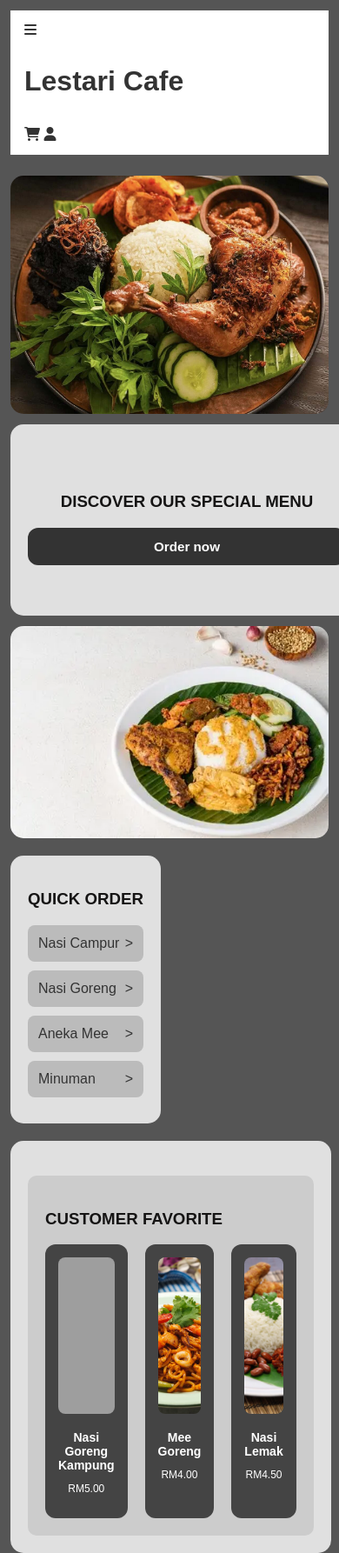
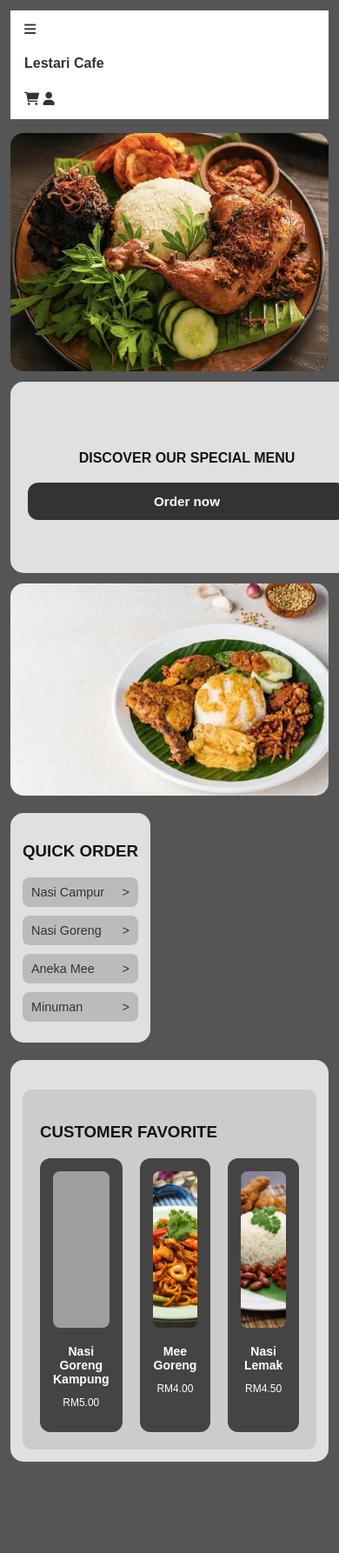
Before and after one commit to LuqmanHakim-DX/Cafe-Lestari-System, a website: page screens/homepage.html in a window 390 px wide. Shown: the top 1786 px of the page at 87% size. After the commit the page ends 1693 px from the top, so only its background shows below. Drawn offline with Linux system fonts and the light colour scheme; grey boxes are pictures that could not be loaded.

Commit message:
fix mobile potrait view

```diff
--- a/stylesheet.css
+++ b/stylesheet.css
@@ -195,11 +195,39 @@ body {
 
 /* --- Responsive --- */
 @media (max-width: 768px) {
-    .home-grid { grid-template-columns: 1fr; }
-    .hero-banner { flex-direction: column; height: auto; }
+    .homepage-body { padding: 12px; }
+    .home-header { padding: 12px 14px; margin-bottom: 16px; }
+    .home-header .logo-text { font-size: 1.1rem; }
+    .home-grid { display: flex; flex-direction: column; gap: 16px; margin-top: 0; }
+    .hero-banner { flex-direction: column; height: auto; gap: 12px; }
+    .hero-img-side { width: 100%; height: 140px; }
+    .menu-highlight-center { padding: 16px; min-height: 140px; }
+    .quick-order, .customer-favorite { padding: 16px; }
+    .menu-item { padding: 10px 12px; font-size: 0.95rem; }
+    .favorite-grid { display: grid; grid-template-columns: 1fr; gap: 12px; }
+    .favorite-card { padding: 12px; }
+    .favorite-card img { height: 150px; object-fit: cover; }
+    .favorite-card h4 { font-size: 0.95rem; margin: 8px 0 4px; }
+    .favorite-card p { font-size: 0.9rem; }
+    .order-now-btn { padding: 12px; font-size: 0.95rem; }
     .page-header, .home-header { flex-wrap: wrap; gap: 12px; }
     .menu-card-footer { flex-direction: column; align-items: stretch; }
     .menu-card-footer span { margin-bottom: 8px; }
+}
+
+@media (max-width: 480px) {
+    .homepage-body { padding: 8px; }
+    .home-header { padding: 10px 12px; }
+    .home-header .logo-text { font-size: 1rem; }
+    .home-header i { font-size: 0.95rem; }
+    .hero-img-side { height: 120px; }
+    .menu-highlight-center { min-height: 120px; }
+    .menu-highlight-center h3 { font-size: 1rem; line-height: 1.4; }
+    .quick-order, .customer-favorite { padding: 14px; }
+    .menu-item { padding: 9px 10px; font-size: 0.9rem; }
+    .favorite-card img { height: 130px; }
+    .favorite-card h4 { font-size: 0.9rem; }
+    .favorite-card p { font-size: 0.85rem; }
 }
 
 /* Container untuk kotak tengah */
```
